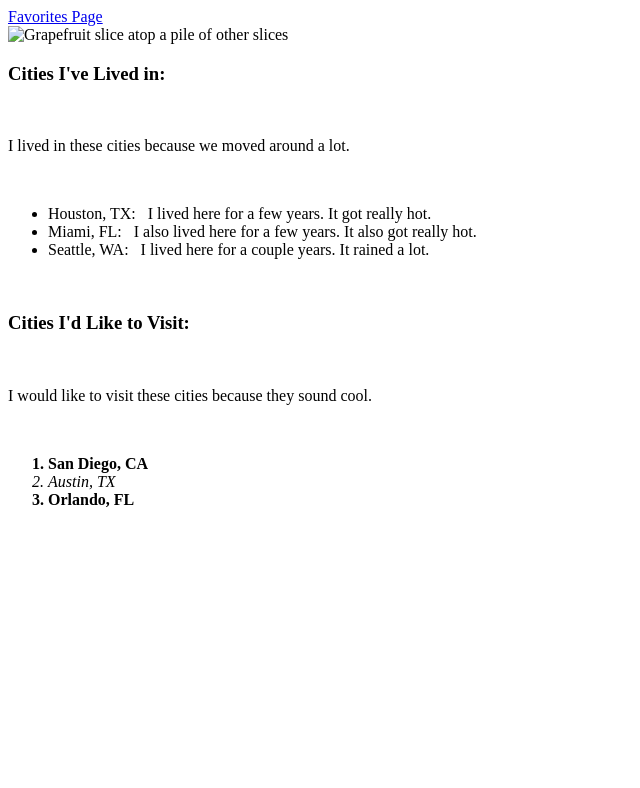
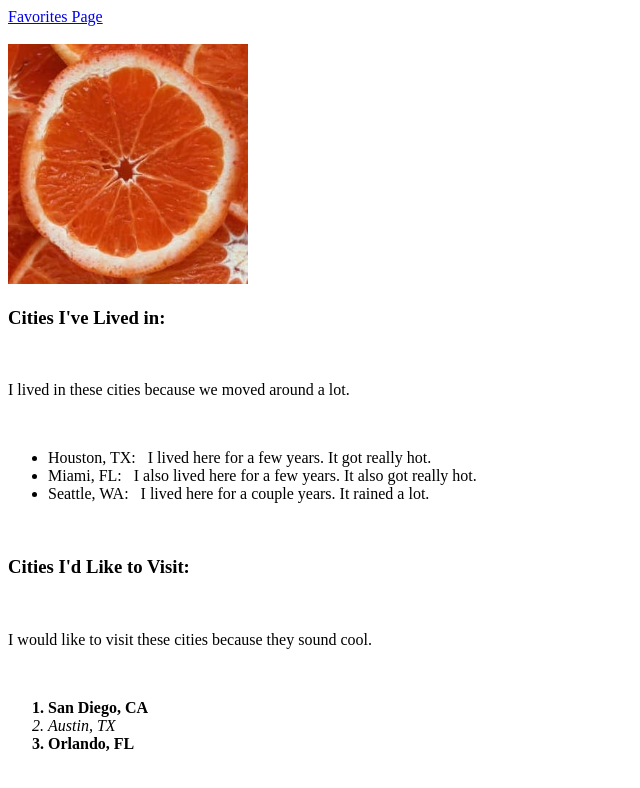
Before and after one commit to shaneaskins/html-exercise, a plain HTML site: page index.html in a window 1280 px wide. Shown: the whole page, without its empty margins (0-640 px from the left). Drawn offline with Linux system fonts and the light colour scheme; the site is published under a folder, as on GitHub Pages, so addresses that start at the root find nothing.

Commit message:
Tidied up index

```diff
--- a/index.html
+++ b/index.html
@@ -5,9 +5,9 @@
     </head>
     <body>
         <a href="favorites.html">Favorites Page</a>
-        <br>
+        <br><br>
         <img class="fit-picture"
-     src="/assets/grapefruit-slice-332-332.jpg"
+     src="assets/grapefruit-slice-332-332.jpg"
      alt="Grapefruit slice atop a pile of other slices" width="240px" height="240px">
         <br>
         <p>
```
